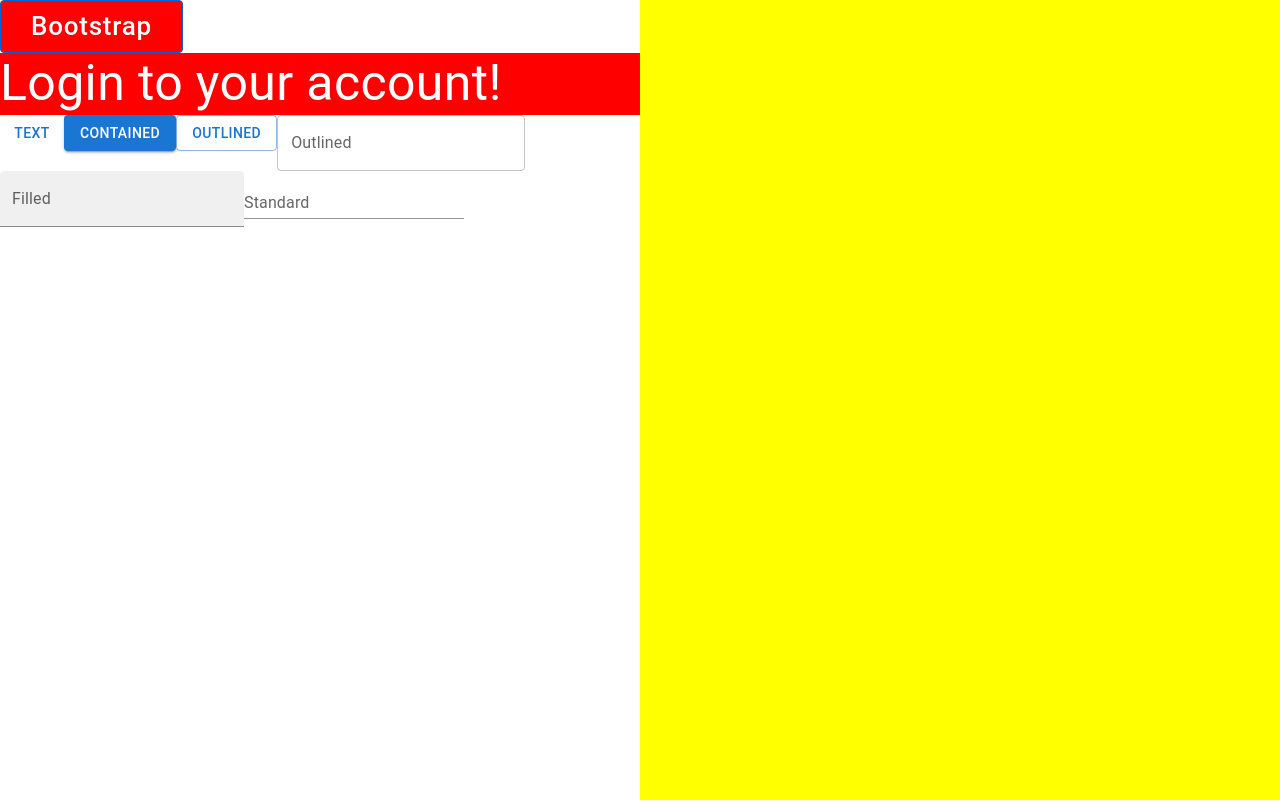
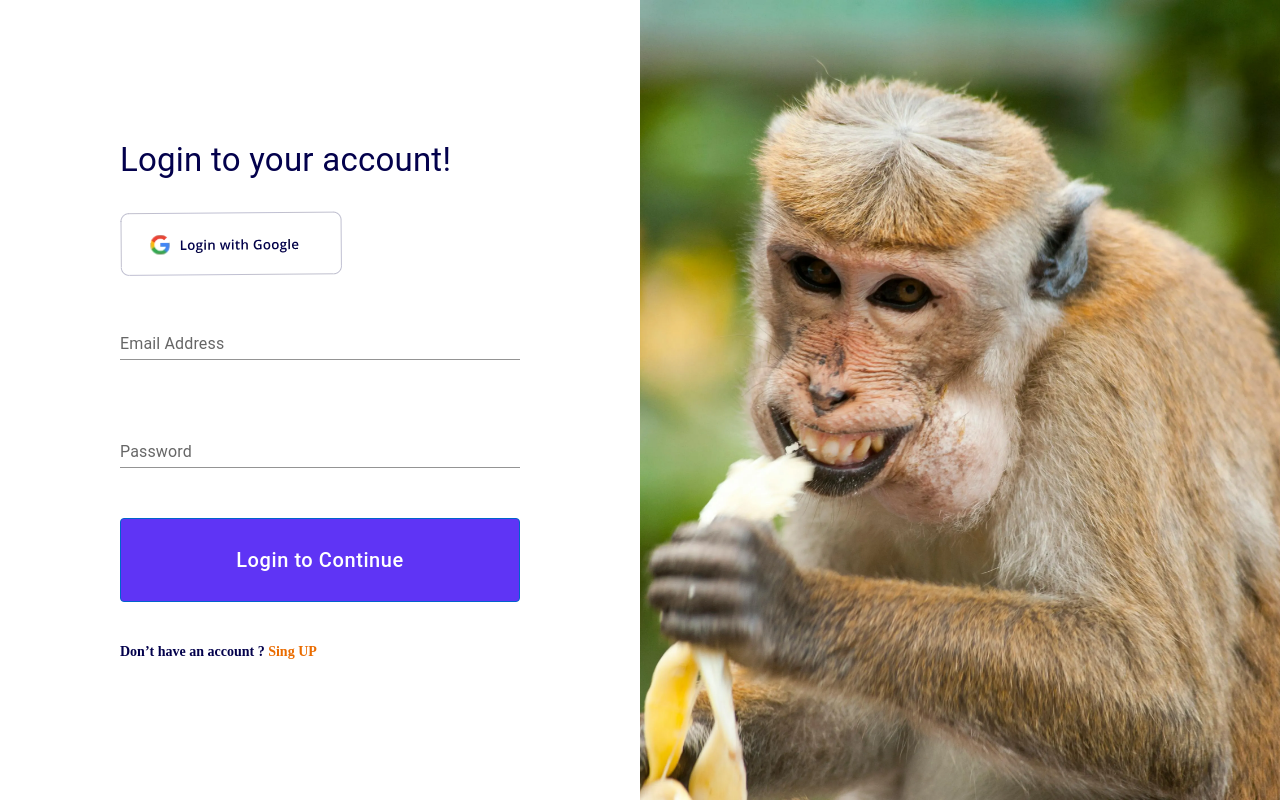
Before and after one commit to siamtalukder484/alap, a React (Vite) app: page / in a window 1280 px wide. Built offline with nearby package versions, Linux system fonts and the light colour scheme.

Commit message:
monkey kola khay

```diff
--- /dev/null
+++ b/src/components/utilities/Images.jsx
@@ -0,0 +1,9 @@
+import React from 'react'
+
+const Images = ({source, alt, styleing, onClick}) => {
+  return (
+    <img src={source} alt={alt} className={styleing} onClick={onClick} />
+  )
+}
+
+export default Images
--- /dev/null
+++ b/src/components/utilities/InputBox.jsx
@@ -0,0 +1,10 @@
+import { TextField } from '@mui/material'
+import React from 'react'
+
+const InputBox = ({variant,placeholder, styleing}) => {
+  return (
+    <TextField fullWidth className={styleing} id="standard-basic" label={placeholder} variant={variant}  />
+  )
+}
+
+export default InputBox
--- a/src/pages/auth/Login.jsx
+++ b/src/pages/auth/Login.jsx
@@ -5,7 +5,11 @@ import Paper from '@mui/material/Paper';
 import Grid from '@mui/material/Grid';
 import Button from '@mui/material/Button';
 import { TextField, Typography } from '@mui/material';
-
+import Images from '../../components/utilities/Images';
+import LoginwithGoogle from '../../assets/images/loginwithgoogle.webp'
+import LoginImg from '../../assets/images/loginimg.webp'
+import "./auth.css"
+import InputBox from '../../components/utilities/InputBox';
 
 const Item = styled(Paper)(({ theme }) => ({
   backgroundColor: theme.palette.mode === 'dark' ? '#1A2027' : '#fff',
@@ -15,68 +19,58 @@ const Item = styled(Paper)(({ theme }) => ({
   color: theme.palette.text.secondary,
 }))
 const LoginHeading = styled(Typography)({
-   backgroundColor: 'red',
-   color: "white",
-   fontSize: "50px",
-   '&:hover': {
-    backgroundColor: '#0069d9',
-  },
+
+   color: "#03014C",
+   fontSize: "33px",
+   marginBottom: "30px"
 })
+
 const BootstrapButton = styled(Button)({
   boxShadow: 'none',
   textTransform: 'none',
-  fontSize: 26,
-  padding: '6px 30px',
+  fontSize: 20,
+  padding: '26px 12px',
   border: '1px solid',
   lineHeight: 1.5,
-  backgroundColor: 'red',
+  backgroundColor: '#5F34F5',
   borderColor: '#0063cc',
-
-  '&:hover': {
-    backgroundColor: '#0069d9',
-    borderColor: '#0062cc',
-    boxShadow: 'none',
-  },
-  '&:active': {
-    boxShadow: 'none',
-    backgroundColor: '#0062cc',
-    borderColor: '#005cbf',
-  },
-  '&:focus': {
-    boxShadow: '0 0 0 0.2rem rgba(0,123,255,.5)',
-  },
+  width: "100%",
+  marginTop: "50px",
+ marginBottom: "40px"
 });
 
-const ColorButton = styled(Button)(({ theme }) => ({
-  color: theme.palette.getContrastText(purple[500]),
-  backgroundColor: purple[500],
-  '&:hover': {
-    backgroundColor: purple[700],
-  },
-}));
+
 
 const Login = () => {
   return (
    <Box sx={{ flexGrow: 1 }}>
       <Grid container spacing={0}>
-        <Grid item xs={6}>
-          <BootstrapButton variant="contained" disableRipple>
-              Bootstrap
-          </BootstrapButton>
-          <LoginHeading variant="h4">
-            Login to your account!
-          </LoginHeading>
-          <Button variant="text">Text</Button>
-          <Button variant="contained">Contained</Button>
-          <Button variant="outlined">Outlined</Button>
-          <TextField id="outlined-basic" label="Outlined" variant="outlined" />
-      <TextField id="filled-basic" label="Filled" variant="filled" />
-      <TextField id="standard-basic" label="Standard" variant="standard" />
+        <Grid item xs={6} style={{display: "flex", alignItems: "center", justifyContent: "center"}}>
+          <div>
+            <LoginHeading variant="h4">
+              Login to your account!
+            </LoginHeading>
+            <Images source={LoginwithGoogle} alt="google" styleing="loginwithgoogle" />
+            <div className='logininputbox'>
+              <InputBox variant="standard" placeholder="Email Address" styleing="emailbox" />
+              <InputBox variant="standard" placeholder="Password" styleing="passwordbox" />
+
+            </div>
+            {/* <Button variant="contained">Login to Continue</Button> */}
+            <BootstrapButton variant="contained" disableRipple>
+                Login to Continue
+            </BootstrapButton>
+            <span style={{color: "#03014C", fontSize: "14px", fontWeight: "700"}}>Don’t have an account ? <a href='/registration' style={{color: "#EA6C00",fontSize: "14px", fontWeight: "700"}}>Sing UP</a></span>
+          </div>
+
+
+
         </Grid>
         <Grid item xs={6}>
-          <div style={{ backgroundColor:"yellow", width: "100%", height: "100vh" }}></div>
+          <div style={{ width: "100%", height: "100vh" }}>
+            <Images source={LoginImg} alt="monkey" styleing="loginbigimg" />
+          </div>
         </Grid>
-
       </Grid>
     </Box>
   )
--- /dev/null
+++ b/src/pages/auth/auth.css
@@ -0,0 +1,21 @@
+.loginwithgoogle{
+    cursor: pointer;
+}
+.logininputbox{
+    margin-top: 32px;
+    display: flex;
+    flex-direction: column;
+    row-gap: 60px;
+    width: 400px;
+}
+.emailbox{
+    border: red !important;
+}
+.logininputbox input{
+
+}
+.loginbigimg{
+    width: 100%;
+    height: 100%;
+    object-fit: cover;
+}
```
Also changed, not shown: src/assets/images/loginimg.webp (added), src/assets/images/loginwithgoogle.webp (added).
